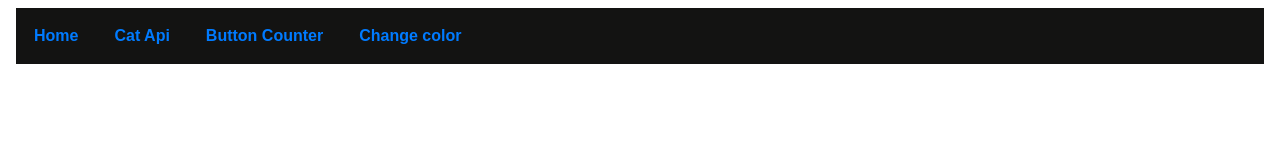
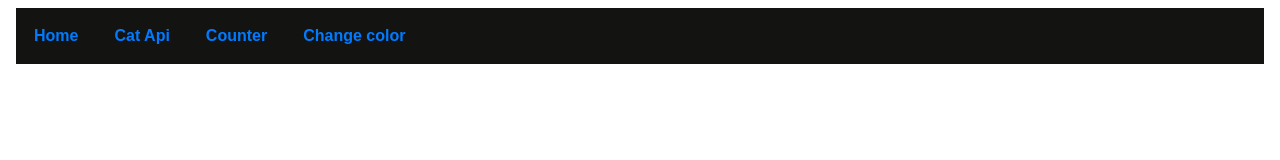
Before and after one commit to Amutha37/React-App-Practice, a React (Create React App) app: page / in a window 1280 px wide. Shown: the top 160 px of the page. Built offline with nearby package versions, Linux system fonts and the light colour scheme.

Commit message:
change router route settings

```diff
--- a/package.json
+++ b/package.json
@@ -1,5 +1,5 @@
 {
-  "homepage": "https://amutha37.github.io/react-app-practice/",
+  "homepage": "https://amutha37.github.io/",
   "name": "react-app-practice",
   "version": "0.1.0",
   "private": true,
--- a/src/App.js
+++ b/src/App.js
@@ -5,6 +5,7 @@ import CatApp from "./CatWeb/CatApp";
 
 import Card from "./Card";
 // Adding router
+// import { BrowserRouter as Switch, Route } from "react-router-dom";
 import { BrowserRouter as Router, Route, Switch } from "react-router-dom";
 
 function App() {
@@ -23,7 +24,7 @@ function App() {
             <Route exact path="/catapp">
               <CatApp />
             </Route>
-            <Route path="/backgroundcolor">
+            <Route exact path="/backgroundcolor">
               <BackGroundColor />
             </Route>
           </Switch>
--- a/src/Navbar.css
+++ b/src/Navbar.css
@@ -37,9 +37,7 @@
   margin: 0 auto;
   padding: 18px;
 }
-/* li {
-  text-align: center;
-} */
+
 .navbar a:hover {
   color: #f1356d;
   text-decoration: none;
--- a/src/Navbar.js
+++ b/src/Navbar.js
@@ -13,11 +13,11 @@ const Navbar = () => {
           </li>
 
           <li>
-            <Link to="./catapp">Cat Api</Link>
+            <Link to="/catapp">Cat Api</Link>
           </li>
 
           <li>
-            <Link to="/buttoncount">Button Counter</Link>
+            <Link to="/buttoncount"> Counter</Link>
           </li>
           <li>
             <Link to="/backgroundcolor">Change color</Link>
```
